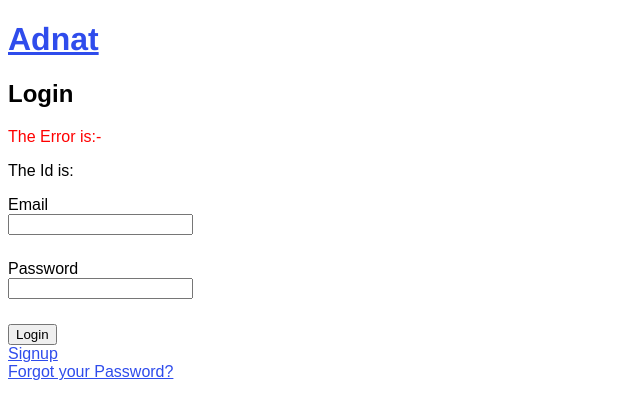
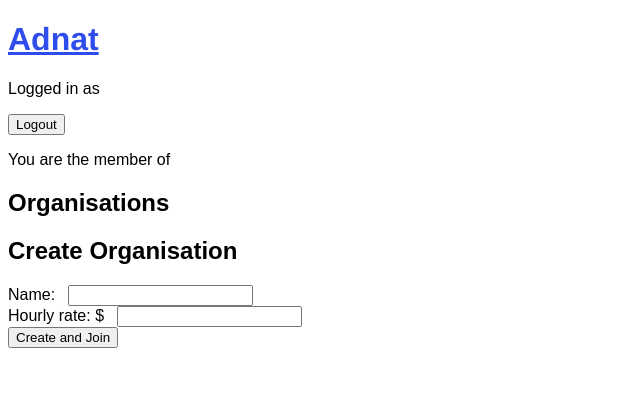
Before and after one commit to sakshee29/reactChallengeTanda, a React (Create React App) app in the folder frontend/: page / in a window 1280 px wide. Shown: the top 418 px of the page, without its empty margins (0-640 px from the left). Built offline with nearby package versions, Linux system fonts and the light colour scheme; no server answers.

Commit message:
Login/Logout working!

```diff
--- a/frontend/src/App.js
+++ b/frontend/src/App.js
@@ -5,26 +5,31 @@
 import './style.css';
 import {BrowserRouter,Routes,Route} from "react-router-dom";
 import React from 'react';
-import { useState } from "react";
+import { useState, useEffect } from "react";
 
 
 /* NOTE: Style doesn't necessarily need to be imported in the login.jsx file*/
 
 function App() {
 
-  const [isLoggedIn, setIsLoggedIn] = useState(false);
+  const [isLoggedIn, setLoggedIn] = useState(null);
+
+  useEffect(() => {
+    const loggedUser = localStorage.getItem('sessionId');
+    setLoggedIn(Boolean(loggedUser));
+  }, []);
 
   return (
     <div className="App">
         <BrowserRouter>
           <Header/>
           <Routes>
-            <Route path ="/signup" element={<Signup setIsLoggedIn={setIsLoggedIn}/>} />
+            <Route path ="/signup" element={<Signup setIsLoggedIn={setLoggedIn}/>} />
 
-            {!isLoggedIn ? (
-              <Route exact path ="/" element={<Login isLoggedIn={isLoggedIn} setIsLoggedIn={setIsLoggedIn}/>}/>
+            {isLoggedIn===null ? (
+              <Route exact path ="/" element={<Login isLoggedIn={isLoggedIn} setIsLoggedIn={setLoggedIn}/>}/>
             ): (
-              <Route exact path ="/" element={<Dashboard setIsLoggedIn={setIsLoggedIn} />}/>
+              <Route exact path ="/" element={<Dashboard setIsLoggedIn={setLoggedIn} />}/>
             )}
 
           </Routes>
--- a/frontend/src/pages/dashboard.js
+++ b/frontend/src/pages/dashboard.js
@@ -9,11 +9,10 @@
     const [username, setUserName] = useState("");
     const [organisationId, setOrganisationId] = useState("");
 
-    //FIXME: LOGOUT functionality. Page doesn't refresh when we logout
-    //TODO: Add props like isloggedIn
+
     function logout(){
         localStorage.removeItem("sessionId");
-        props.setIsLoggedIn(false);
+        props.setIsLoggedIn(null);
     }
 
     function createOrganisation(){
```
Also changed, not shown: 1 other file (tests, documents, lock files or other folders).
